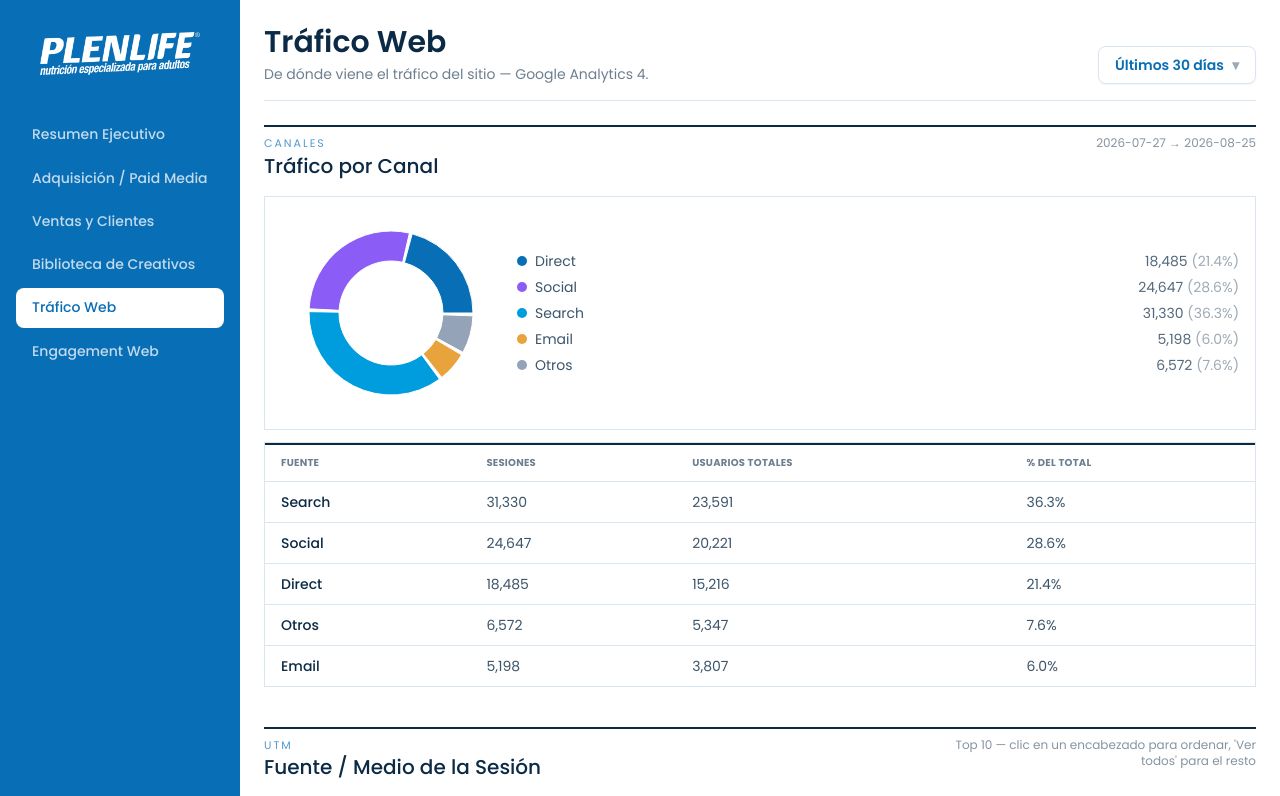
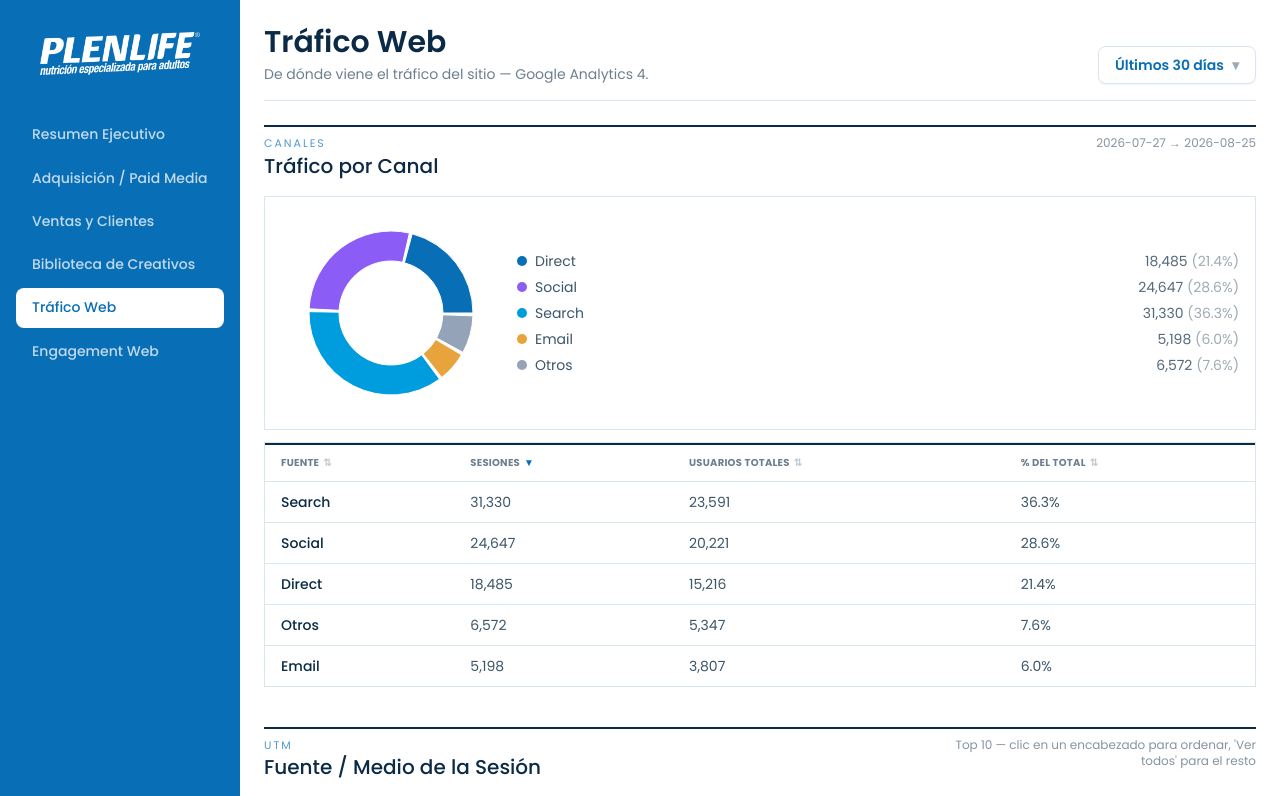
Before and after one commit to MaferVictoria/DASHBOARD_PLENLIFE, a Next.js app: page /trafico-web in a window 1280 px wide. Shown: the top 796 px of the page. Built offline with nearby package versions, Linux system fonts and the light colour scheme.

Commit message:
Update TraficoWebShell.js

```diff
--- a/components/TraficoWebShell.js
+++ b/components/TraficoWebShell.js
@@ -1,6 +1,6 @@
 'use client';
 
-import { useEffect, useState } from 'react';
+import { useEffect, useState, useMemo } from 'react';
 import { useDateRange } from './DateRangeProvider';
 import DateRangeSelector from './DateRangeSelector';
 import SectionHeader from './SectionHeader';
@@ -10,9 +10,44 @@
 import { fetchJSON } from '@/lib/fetchJSON';
 import { formatNumber } from '@/lib/format';
 
-// Simpler 4-column table (Fuente/Sesiones/Visitantes/% del total) — the 8-
-// metric SortableTable would be the wrong shape here and mostly show dashes.
+// Simpler 4-column table (Fuente/Sesiones/Usuarios Totales/% del total) —
+// the 8-metric SortableTable would be the wrong shape here and mostly show
+// dashes. Same sort convention as SortableTable.js and CreativeRankingTable
+// (⇅ on every column, ▲/▼ on the active one) so it behaves consistently
+// with every other table in the dashboard.
+const CHANNEL_COLUMNS = [
+  { key: 'source', label: 'Fuente' },
+  { key: 'sessions', label: 'Sesiones' },
+  { key: 'usuariosTotales', label: 'Usuarios Totales' },
+  { key: 'pct', label: '% del total' },
+];
+
 function ChannelSourceTable({ rows }) {
+  const [sortKey, setSortKey] = useState('sessions');
+  const [sortDir, setSortDir] = useState('desc');
+
+  const sorted = useMemo(() => {
+    const copy = [...(rows || [])];
+    copy.sort((a, b) => {
+      const av = a[sortKey];
+      const bv = b[sortKey];
+      if (typeof av === 'string') {
+        return sortDir === 'asc' ? av.localeCompare(bv) : bv.localeCompare(av);
+      }
+      return sortDir === 'asc' ? av - bv : bv - av;
+    });
+    return copy;
+  }, [rows, sortKey, sortDir]);
+
+  function toggleSort(key) {
+    if (sortKey === key) {
+      setSortDir((d) => (d === 'asc' ? 'desc' : 'asc'));
+    } else {
+      setSortKey(key);
+      setSortDir('desc');
+    }
+  }
+
   if (!rows || rows.length === 0) {
     return (
       <div className="border border-line bg-panel p-6 text-center font-body text-sm text-ink/50">
@@ -20,19 +55,38 @@
       </div>
     );
   }
+
   return (
     <div className="border border-line bg-panel">
       <table className="w-full border-collapse text-sm">
         <thead>
           <tr className="rule-thick border-t-2 border-ink text-left">
-            <th className="px-4 py-2 font-body text-[10px] uppercase tracking-wide text-ink/60">Fuente</th>
-            <th className="px-4 py-2 font-body text-[10px] uppercase tracking-wide text-ink/60">Sesiones</th>
-            <th className="px-4 py-2 font-body text-[10px] uppercase tracking-wide text-ink/60">Usuarios Totales</th>
-            <th className="px-4 py-2 font-body text-[10px] uppercase tracking-wide text-ink/60">% del total</th>
+            {CHANNEL_COLUMNS.map((col) => {
+              const isActive = sortKey === col.key;
+              return (
+                <th
+                  key={col.key}
+                  onClick={() => toggleSort(col.key)}
+                  title="Clic para ordenar — clic de nuevo para invertir"
+                  className="group cursor-pointer select-none whitespace-nowrap px-4 py-2 font-body text-[10px] uppercase tracking-wide text-ink/60 hover:text-brand"
+                >
+                  <span className="inline-flex items-center gap-1">
+                    {col.label}
+                    <span
+                      className={
+                        isActive ? 'text-brand' : 'text-ink/25 transition-colors group-hover:text-ink/50'
+                      }
+                    >
+                      {isActive ? (sortDir === 'asc' ? '▲' : '▼') : '⇅'}
+                    </span>
+                  </span>
+                </th>
+              );
+            })}
           </tr>
         </thead>
         <tbody>
-          {rows.map((r) => (
+          {sorted.map((r) => (
             <tr key={r.source} className="border-t border-line">
               <td className="px-4 py-2.5 font-medium text-ink">{r.source}</td>
               <td className="px-4 py-2.5 font-body tabular-nums text-ink/80">{formatNumber(r.sessions)}</td>
```
